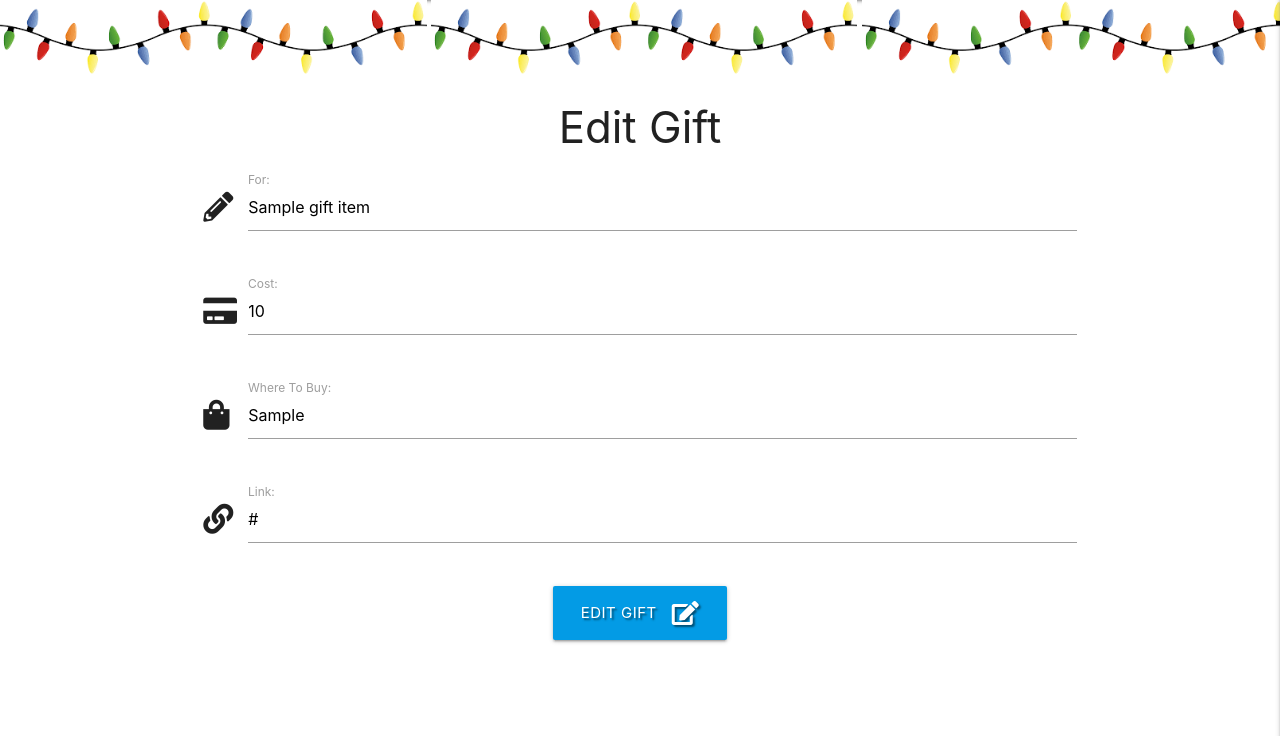
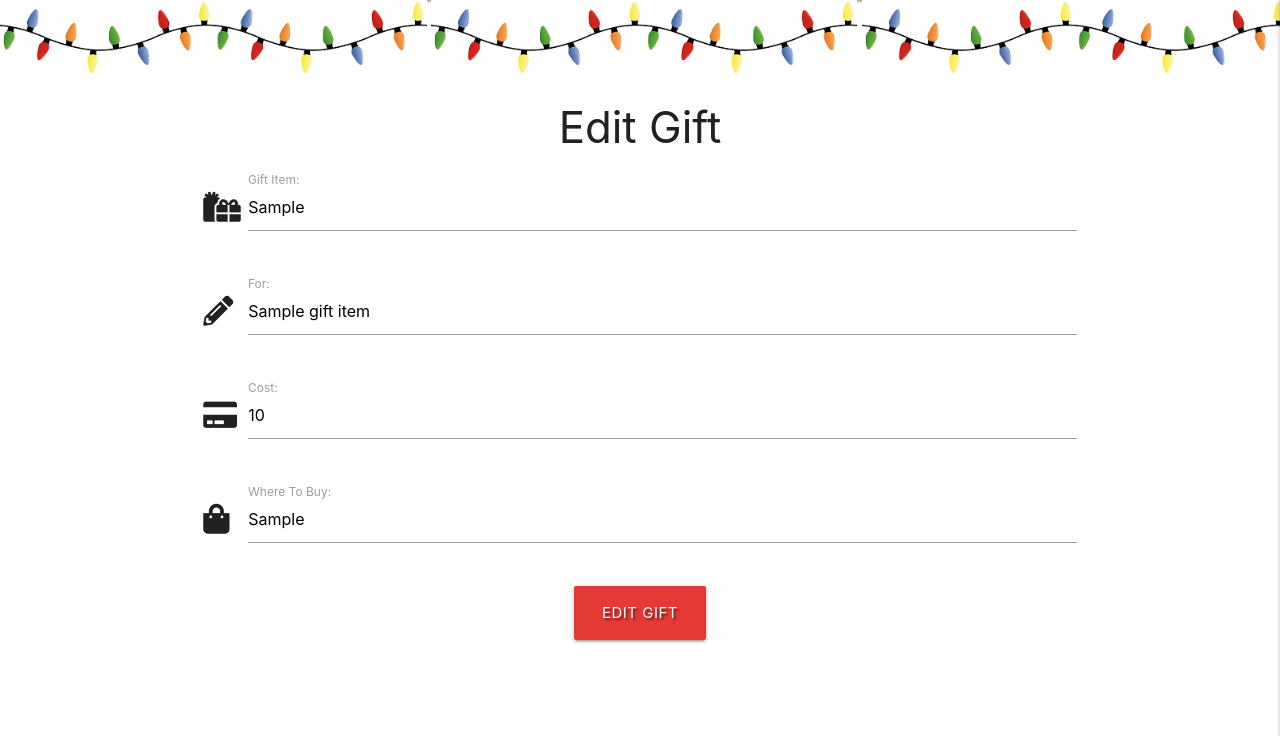
Before and after one commit to D3lyth/all-i-want-for-christmas, a Flask app: template templates/edit_gift.html in a window 1280 px wide. Shown: the part 64-800 px from the top of the page. Run offline with Flask 3, Linux system fonts and the light colour scheme; the template is opened without the code that fills it: most values are stand-ins (such as "Sample title", 1, 10 or a date in 2020); some libraries are stand-ins or nearby versions; some web fonts are replaced.

Commit message:
Remove link field and add gift item to edit gift form

```diff
--- a/templates/edit_gift.html
+++ b/templates/edit_gift.html
@@ -1,5 +1,5 @@
 {% extends "base.html" %} {% block content %}
-<h3 class="text-darken-4 center-align">Edit Gift</h3>
+<h3 class="text-darken-4 center-align edit-gift-title">Edit Gift</h3>
 
 <div class="row">
   <form
@@ -7,7 +7,23 @@
     method="POST"
     action="{{ url_for('edit_gift', gift_id=gift_item._id) }}"
   >
-    <!-- Gift Name (editable input) -->
+    <!-- Gift Item (editable input) -->
+    <div class="row">
+      <div class="input-field col s12">
+        <i class="fas fa-gifts prefix light-red-text text-darken-4"></i>
+        <input
+          id="gift_item"
+          name="gift_item"
+          type="text"
+          class="validate"
+          required
+          value="{{ gift_item.gift_item }}"
+        />
+        <label for="gift_item">Gift Item:</label>
+      </div>
+    </div>
+
+    <!-- Recipient (editable input) -->
     <div class="row">
       <div class="input-field col s12">
         <i class="fas fa-pencil-alt prefix light-red-text text-darken-4"></i>
@@ -55,27 +71,11 @@
       </div>
     </div>
 
-    <!-- Link (editable input) -->
-    <div class="row">
-      <div class="input-field col s12">
-        <i class="fas fa-link prefix light-red-text text-darken-4"></i>
-        <input
-          id="link"
-          name="link"
-          type="text"
-          class="validate"
-          required
-          value="{{ gift_item.link }}"
-        />
-        <label for="link">Link:</label>
-      </div>
-    </div>
-
     <!-- submit button -->
     <div class="row">
       <div class="col s12 center-align">
-        <button type="submit" class="btn-large light-blue darken-1 text-shadow">
-          Edit Gift <i class="fas fa-edit right"></i>
+        <button type="submit" class="btn-large red darken-1 text-shadow">
+          Edit Gift
         </button>
       </div>
     </div>
```
